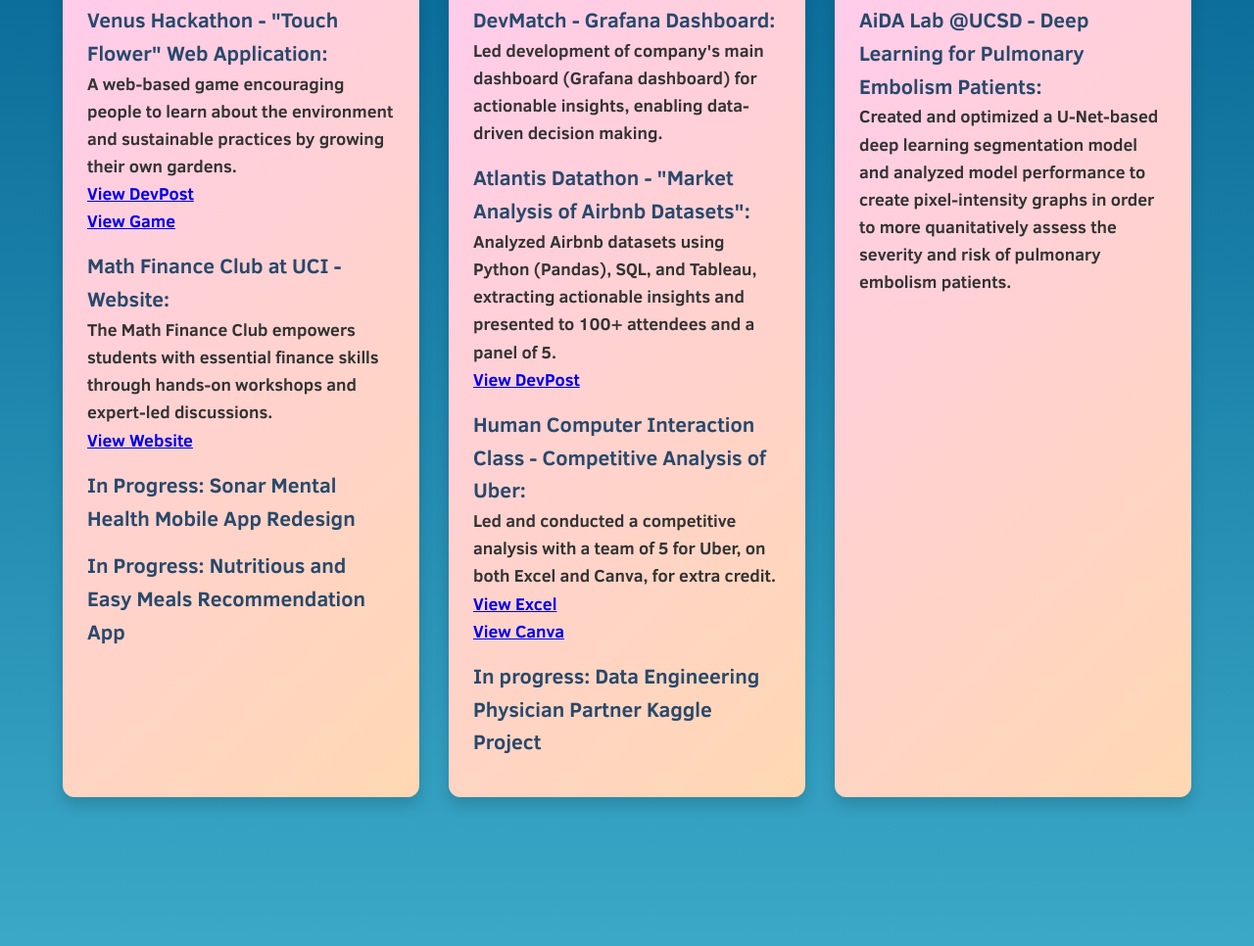
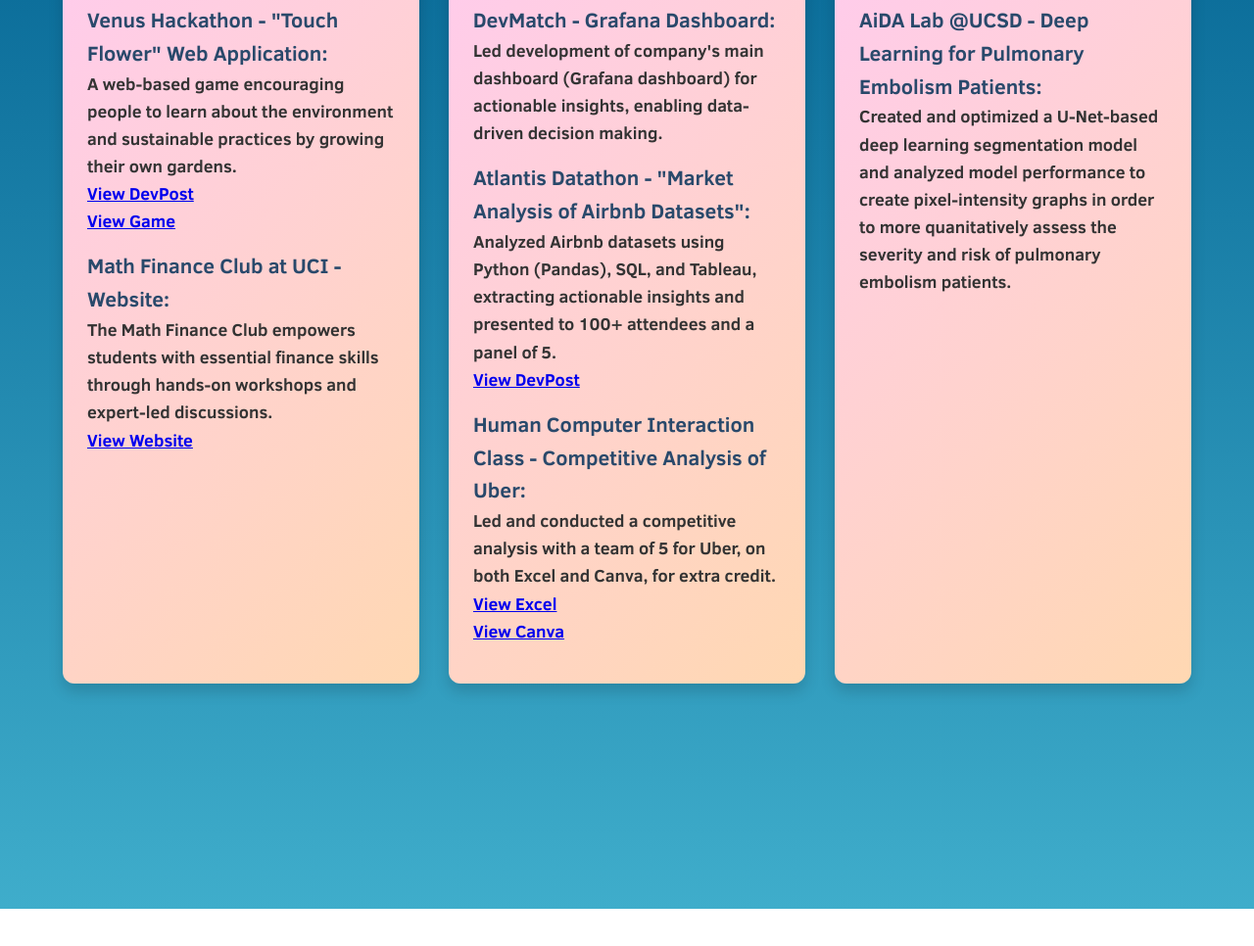
Before and after one commit to Allison-Yeh/personal-website, a plain HTML site: page projects.html in a window 1280 px wide. Shown: the part 242-1208 px from the top of the page at 98% size. After the commit the page ends 1170 px from the top, so only its background shows below. Drawn offline with Linux system fonts and the light colour scheme; a web font is replaced by a local one.

Commit message:
Removed in progress work

```diff
--- a/projects.html
+++ b/projects.html
@@ -34,8 +34,8 @@
                 <p> <strong>Math Finance Club at UCI - Website:</strong> <br> The Math Finance Club empowers students with essential finance skills through hands-on workshops and expert-led discussions.
                 <br><a href="https://mfcuci.github.io/" target="_blank">View Website</a></p>
 
-                <p> <strong>In Progress: Sonar Mental Health Mobile App Redesign</strong></p>
-                <p> <strong>In Progress: Nutritious and Easy Meals Recommendation App</strong></p>
+                <!-- <p> <strong>In Progress: Sonar Mental Health Mobile App Redesign</strong></p>
+                <p> <strong>In Progress: Nutritious and Easy Meals Recommendation App</strong></p> -->
             </div>
         </div>
 
@@ -58,7 +58,7 @@
                 <br><a href="https://docs.google.com/spreadsheets/d/1BdVR9XG39T5NGVLHQQXrL-TGx2BnYged83SICPNL61I/edit?usp=sharing" target="_blank">View Excel</a>
                 <br><a href="https://www.canva.com/design/DAF9p7Pzk3M/sXgx7nb3DUAjEpDr8zovhg/edit?utm_content=DAF9p7Pzk3M&utm_campaign=designshare&utm_medium=link2&utm_source=sharebutton" target="_blank">View Canva</a></p>
 
-                <p><strong>In progress: Data Engineering Physician Partner Kaggle Project</strong></p>
+                <!-- <p><strong>In progress: Data Engineering Physician Partner Kaggle Project</strong></p> -->
             </div>
         </div>
 
```
